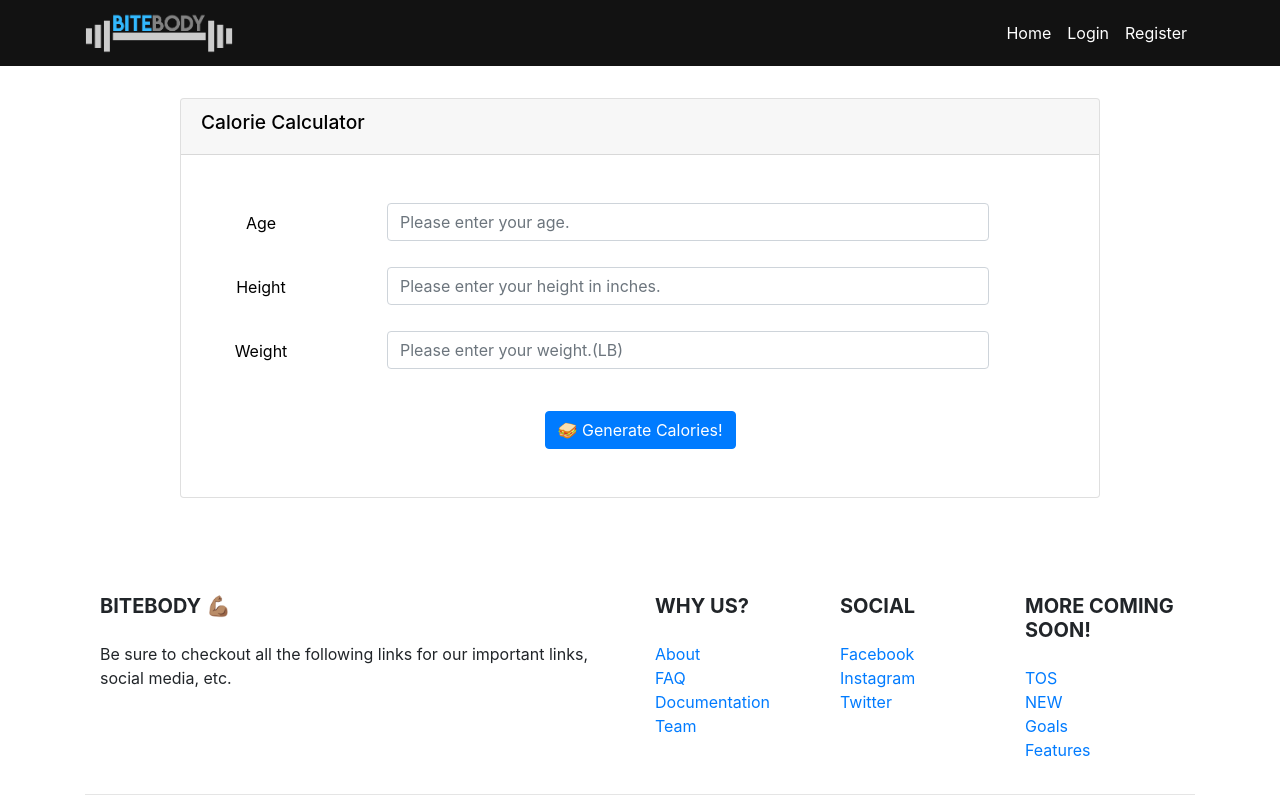
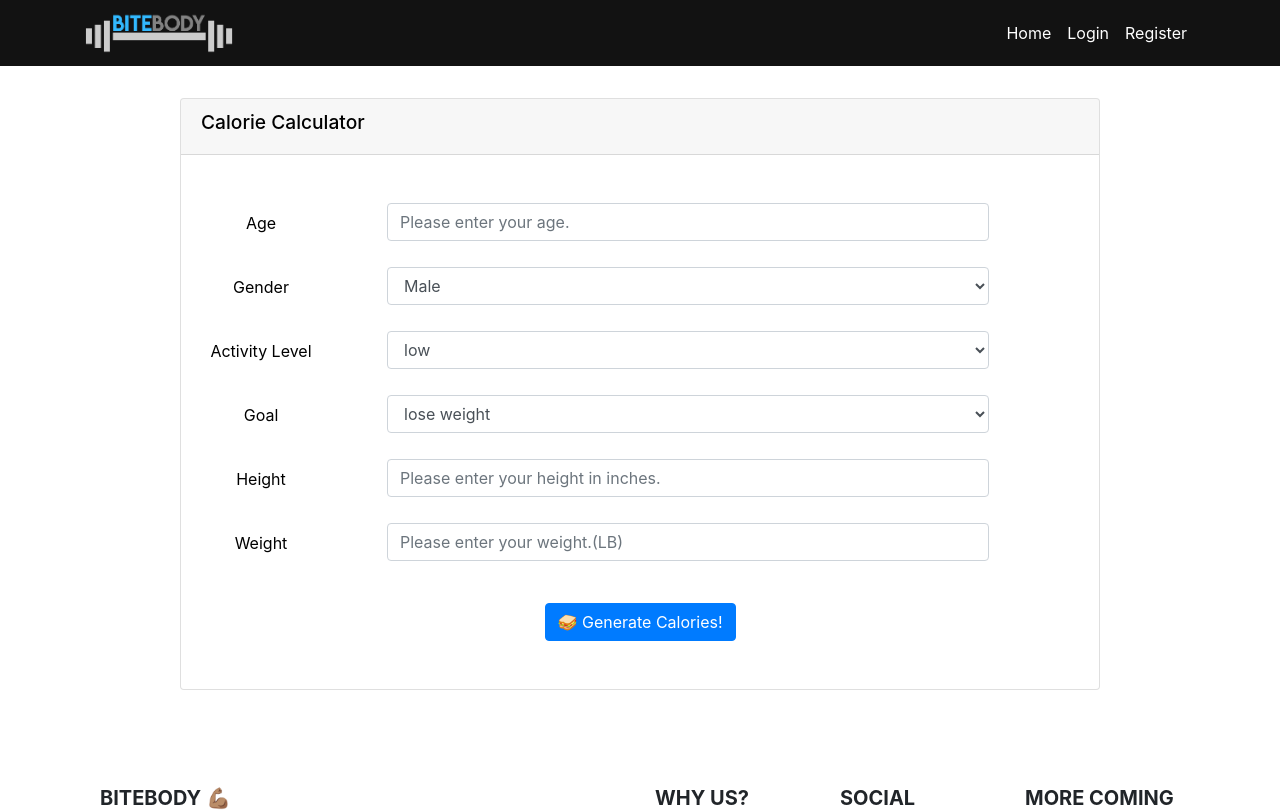
Before and after one commit to Bite-Body/bitebody-front-end, a React (Create React App) app: page /calculator in a window 1280 px wide. Shown: the top 811 px of the page. Built offline with nearby package versions, Linux system fonts and the light colour scheme.

Commit message:
calorie calc update

```diff
--- a/src/components/Calculator/Calculator.js
+++ b/src/components/Calculator/Calculator.js
@@ -66,6 +66,48 @@ class Calculator extends Component {
                     </div>
 
                     <br/>
+                    <div className="row">
+                      <div className="col-md-2" style={{marginTop: '0.5em', marginRight: '1em', marginLeft: '1em'}}>
+                        <label for="exampleFormControlSelect1">Gender</label>
+                      </div>
+                      <div className="col-md-8" style={{marginRight: '1em', marginLeft: '1em'}}>
+                        <select className="form-control" id="exampleFormControlSelect1">
+                          <option>Male</option>
+                          <option>Female</option>
+                        </select>
+                      </div>
+                    </div>
+
+                    <br/>
+
+                    <div className="row">
+                      <div className="col-md-2" style={{marginTop: '0.5em', marginRight: '1em', marginLeft: '1em'}}>
+                        <label for="exampleFormControlSelect1">Activity Level</label>
+                      </div>
+                      <div className="col-md-8" style={{marginRight: '1em', marginLeft: '1em'}}>
+                        <select className="form-control" id="exampleFormControlSelect1">
+                          <option>low</option>
+                          <option>Average</option>
+                          <option>High</option>
+                        </select>
+                      </div>
+                    </div>
+
+                    <br/>
+
+                    <div className="row">
+                      <div className="col-md-2" style={{marginTop: '0.5em', marginRight: '1em', marginLeft: '1em'}}>
+                        <label for="exampleFormControlSelect1">Goal</label>
+                      </div>
+                      <div className="col-md-8" style={{marginRight: '1em', marginLeft: '1em'}}>
+                        <select className="form-control" id="exampleFormControlSelect1">
+                          <option>lose weight</option>
+                          <option>Gain weight</option>
+                        </select>
+                      </div>
+                    </div>
+
+                    <br/>
 
                     <div className="row">
                       <div className="col-md-2" style={{marginTop: '0.5em', marginRight: '1em', marginLeft: '1em'}}>
```
